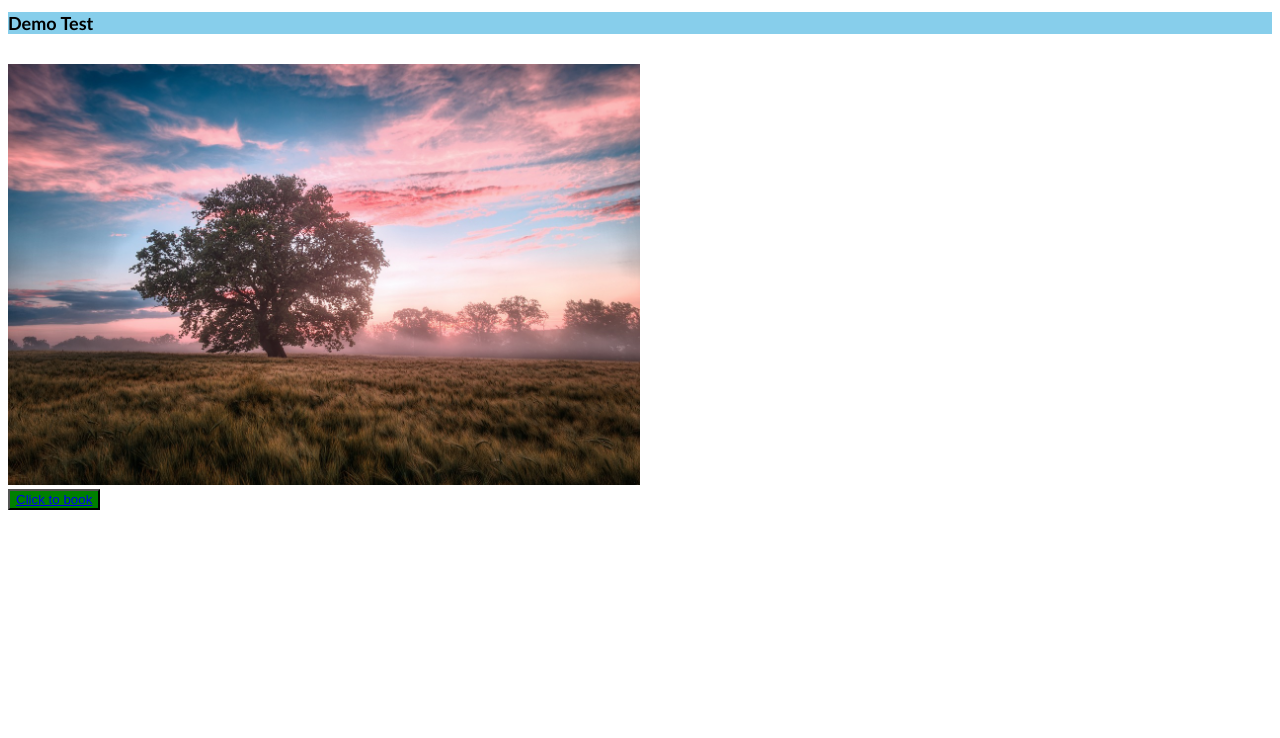
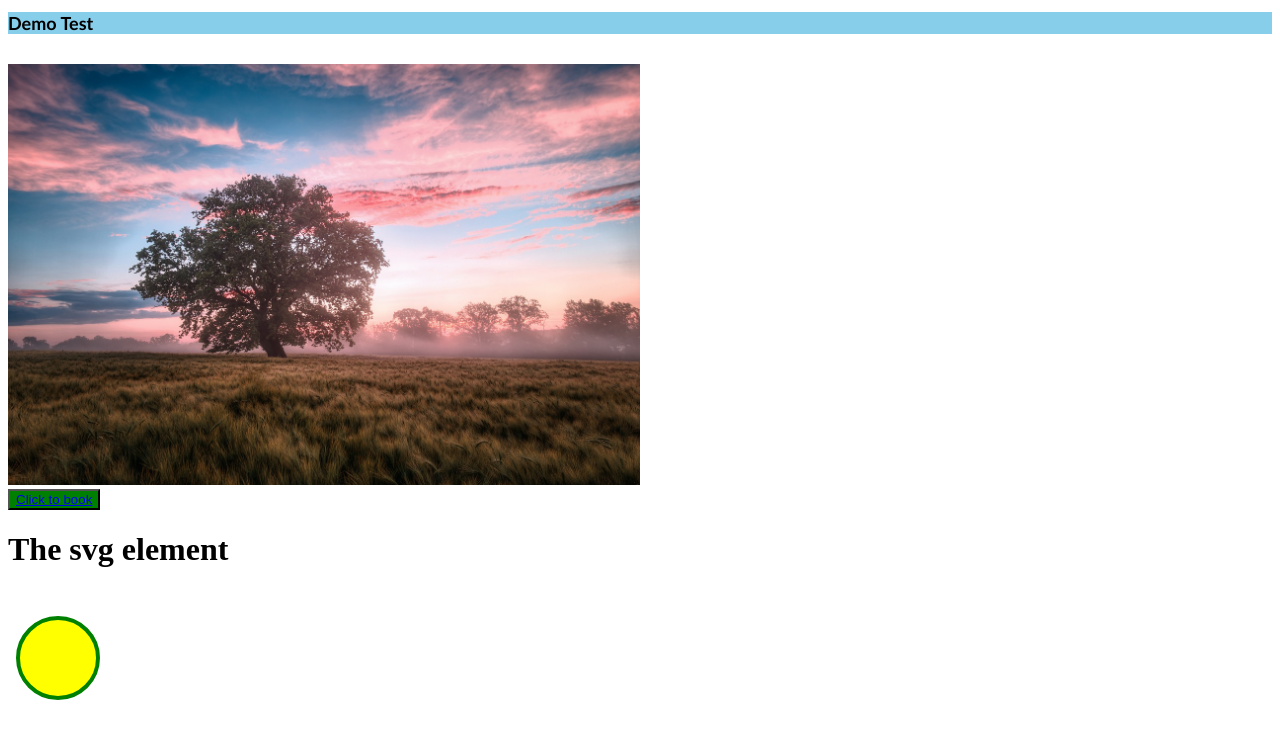
Before and after one commit to Kapishbit/sfdemo1, a plain HTML site: page index.html in a window 1280 px wide. Drawn offline with Linux system fonts and the light colour scheme.

Commit message:
Add files via upload
svg updated

```diff
--- a/index.html
+++ b/index.html
@@ -12,5 +12,11 @@
     <img src="./image/icon.jpeg" alt="Icon Image" width="50%" height="100%">
 <Br>
     <button class="button"><a href="https://kukbitsl.com/book-a-consultation-call/" target="_blank">Click to book</a> </button>
+    <h1>The svg element</h1>
+<br>
+    <svg width="100" height="100">
+      <circle cx="50" cy="50" r="40" stroke="green" stroke-width="4" fill="yellow" />
+      Sorry, your browser does not support inline SVG.
+    </svg>
 </body>
 </html>
```
